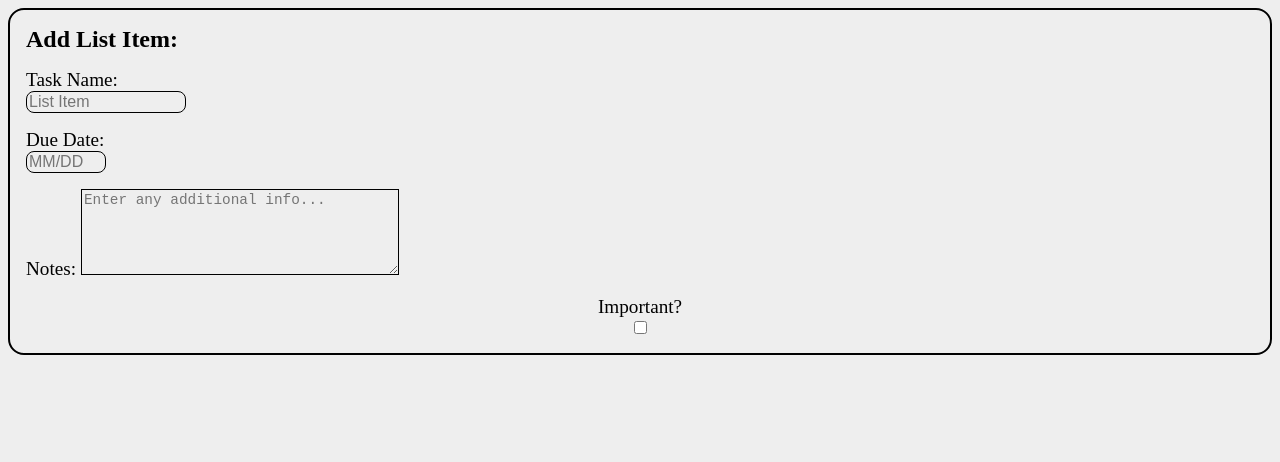
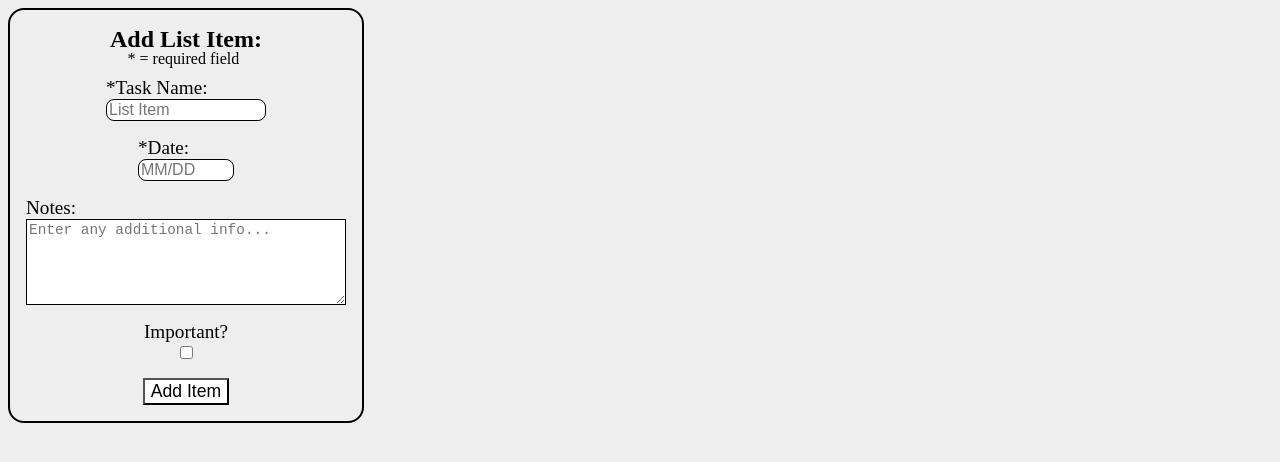
Before and after one commit to Julian-Bazo/odin-todo-list, a website built with webpack: page src/template.html in a window 1280 px wide. Built offline with nearby package versions, Linux system fonts and the light colour scheme.

Commit message:
Create form functionality, fix Form file
Form data gets converted to object. Minor CSS changes to form.

```diff
--- a/src/index.js
+++ b/src/index.js
@@ -1,7 +1,7 @@
 import "./styles.css";
 
 import Task from "./taskcreator.js";
-import taskInformation from "./informationForm.js";
+import createForm from "./informationForm.js";
 
 console.log("Testing");
 
@@ -10,4 +10,28 @@ firstTask.setDescription("I have to buy eggs");
 firstTask.setPriority("Urgent");
 console.log(firstTask);
 
-taskInformation();
+createForm();
+
+const submitButton = document.querySelector(".submit-button");
+const titleValue = document.querySelector("#title");
+const dateValue = document.querySelector("#date");
+const descriptionValue = document.querySelector("#description");
+const urgentValue = document.querySelector("#urgent");
+
+submitButton.addEventListener("click", () => {
+    event.preventDefault();
+    let titleAnswer = titleValue.value;
+    let dateAnswer = dateValue.value;
+    let descriptionAnswer = descriptionValue.value;
+    let urgentAnswer = urgentValue.checked;
+
+    const task = new Task(titleAnswer, dateAnswer);
+    task.setDescription(descriptionAnswer);
+    task.setPriority(urgentAnswer);
+
+    console.log(task);
+
+});
+
+// Add clear button
+// Submit button simulates click on clear button
--- a/src/informationForm.js
+++ b/src/informationForm.js
@@ -32,7 +32,7 @@ export default function gatherInformation() {
     getTitle.id = "title";
     const titleLabel = document.createElement("label");
     titleLabel.for = "title";
-    titleLabel.textContent = "Task Name: ";
+    titleLabel.textContent = "*Task Name: ";
     getTitle.type = "text";
     getTitle.placeholder = "List Item";
 
@@ -44,7 +44,7 @@ export default function gatherInformation() {
     getDate.id = "date";
     const dateLabel = document.createElement("label");
     dateLabel.for = "date";
-    dateLabel.textContent = "Due Date: ";
+    dateLabel.textContent = "*Date: ";
     getDate.type = "text";
     getDate.placeholder = "MM/DD";
 
@@ -66,6 +66,7 @@ export default function gatherInformation() {
     getUrgency.type = "checkbox";
     getUrgency.name = "urgent";
     getUrgency.id = "urgent";
+    getUrgency.value = "urgent";
 
     const urgencyLabel = document.createElement("label");
     urgencyLabel.for = "urgency";
@@ -79,4 +80,9 @@ export default function gatherInformation() {
 
     contentContainer.appendChild(mainForm);
 
+    const submitButton = document.createElement("button");
+    submitButton.textContent = "Add Item";
+    submitButton.classList.add("submit-button");
+    mainForm.appendChild(submitButton);
+
 }
--- a/src/styles.css
+++ b/src/styles.css
@@ -1,4 +1,4 @@
-* {
+body {
     background-color: #eee;
 }
 
@@ -8,7 +8,10 @@
     border: 2px solid black;
     padding: 1rem;
     border-radius: 1rem;
+    width: 20rem;
     gap: 1rem;
+    justify-content: center;
+    align-items: center;
 }
 
 .title-section {
@@ -30,6 +33,12 @@
     font-size: 1rem;
 }
 
+.description-section {
+    display: flex;
+    flex-direction: column;
+    width: 20rem;
+}
+
 .description-section>textarea {
     border: 1px solid black;
     font-size: .9rem;
@@ -38,7 +47,7 @@
 .date-section {
     display: flex;
     flex-direction: column;
-    width: 5rem;
+    width: 6rem;
 }
 
 .urgency-section {
@@ -51,5 +60,22 @@
 
 .whole-form>h1 {
     margin: 0;
+    margin-bottom: .5rem;
     font-size: 1.5rem;
+    position: relative;
 }
+
+.whole-form>h1::after {
+    content: "* = required field";
+    position: absolute;
+    font-size: 1rem;
+    top: 1.5rem;
+    left: 1.1rem;
+    font-weight: lighter;
+}
+
+
+.submit-button {
+    font-size: 1.1rem;
+    background-color: white;
+}
```
